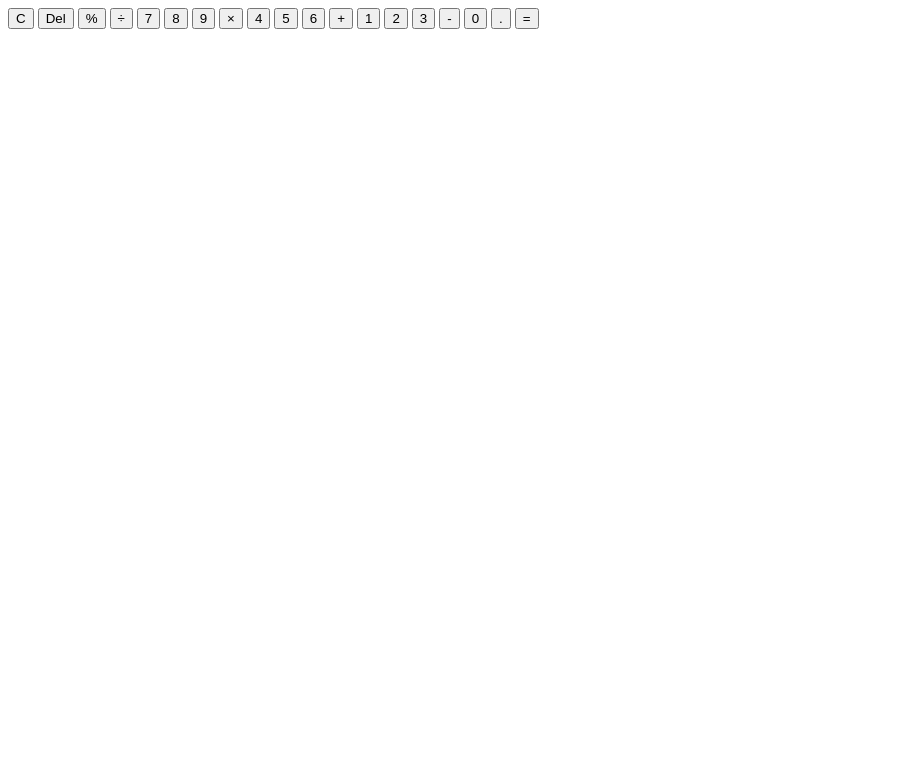
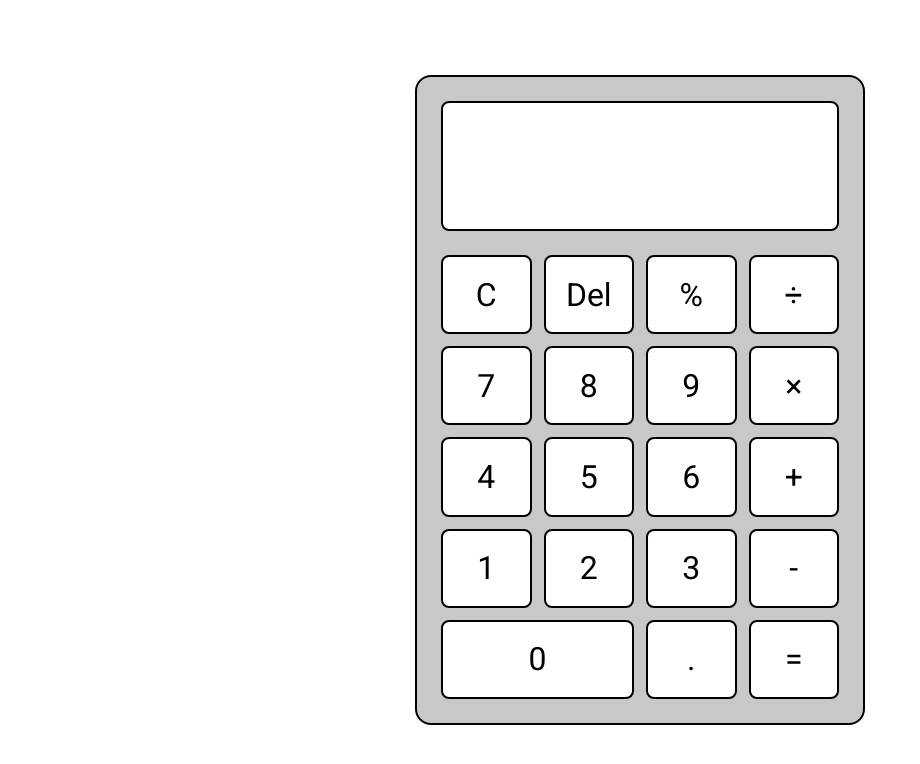
Before and after one commit to 84DuLu/Calculator, a plain HTML site: page index.html in a window 1280 px wide. Shown: the whole page, without its empty margins (0-920 px from the left). Drawn offline with Linux system fonts and the light colour scheme.

Commit message:
Add some CSS

```diff
--- a/index.html
+++ b/index.html
@@ -5,9 +5,16 @@
     <meta http-equiv="X-UA-Compatible" content="IE=edge">
     <meta name="viewport" content="width=device-width, initial-scale=1.0">
     <title>Calculator</title>
+    <link rel="preconnect" href="https://fonts.googleapis.com">
+    <link rel="preconnect" href="https://fonts.gstatic.com" crossorigin>
+    <link
+      href="https://fonts.googleapis.com/css2?family=Roboto:wght@400;700&display=swap"
+      rel="stylesheet"
+    >
+    <link rel="stylesheet" href="style.css">
   </head>
   <body>
-    <main class="calculator">
+    <div class="calculator">
       <div class="screen"></div>
       <div class="btn-board">
         <button>C</button>
@@ -26,11 +33,11 @@
         <button>2</button>
         <button>3</button>
         <button>-</button>
-        <button>0</button>
+        <button class="btn-0">0</button>
         <button>.</button>
         <button>=</button>
       </div>
-    </main>
+    </div>
     <script src="script.js"></script>
   </body>
 </html>
--- /dev/null
+++ b/style.css
@@ -0,0 +1,66 @@
+*,
+*::before,
+*::after {
+  box-sizing: border-box;
+  padding: 0;
+  margin: 0;
+}
+
+body {
+  min-height: 100vh;
+  font-family: 'Roboto', sans-serif;
+  display: flex;
+  justify-content: center;
+  align-items: center;
+}
+
+button {
+  border: none;
+  font-family: inherit;
+  font-size: 2rem;
+  cursor: pointer;
+  outline: none;
+  border-radius: 0.5rem;
+  border: 2px solid black;
+  background-color: white;
+  user-select: none;
+}
+
+.calculator {
+  width: 450px;
+  height: 650px;
+  padding: 1.5rem;
+  background-color: rgb(200, 200, 200);
+  display: flex;
+  flex-direction: column;
+  gap: 1.5rem;
+  border-radius: 1rem;
+  border: 2px solid black;
+}
+
+.screen {
+  height: 130px;
+  background-color: white;
+  border: 2px solid black;
+  border-radius: 0.5rem;
+  user-select: none;
+}
+
+.btn-board {
+  flex-grow: 1;
+  display: grid;
+  grid-template-columns: repeat(4, 1fr);
+  gap: 0.75rem;
+}
+
+.btn-0 {
+  grid-column: span 2;
+}
+
+button:hover {
+  background-color: rgba(255, 255, 255, 0.7);
+}
+
+button:active {
+  background-color: rgba(200, 200, 200, 0.1);
+}
```
